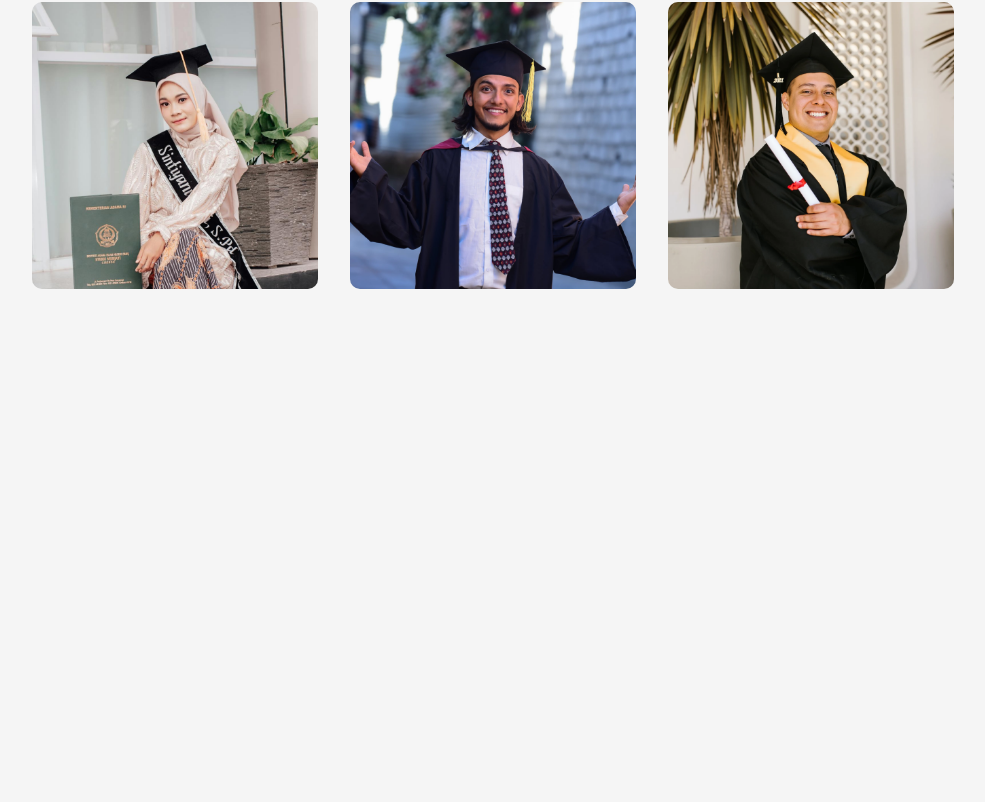
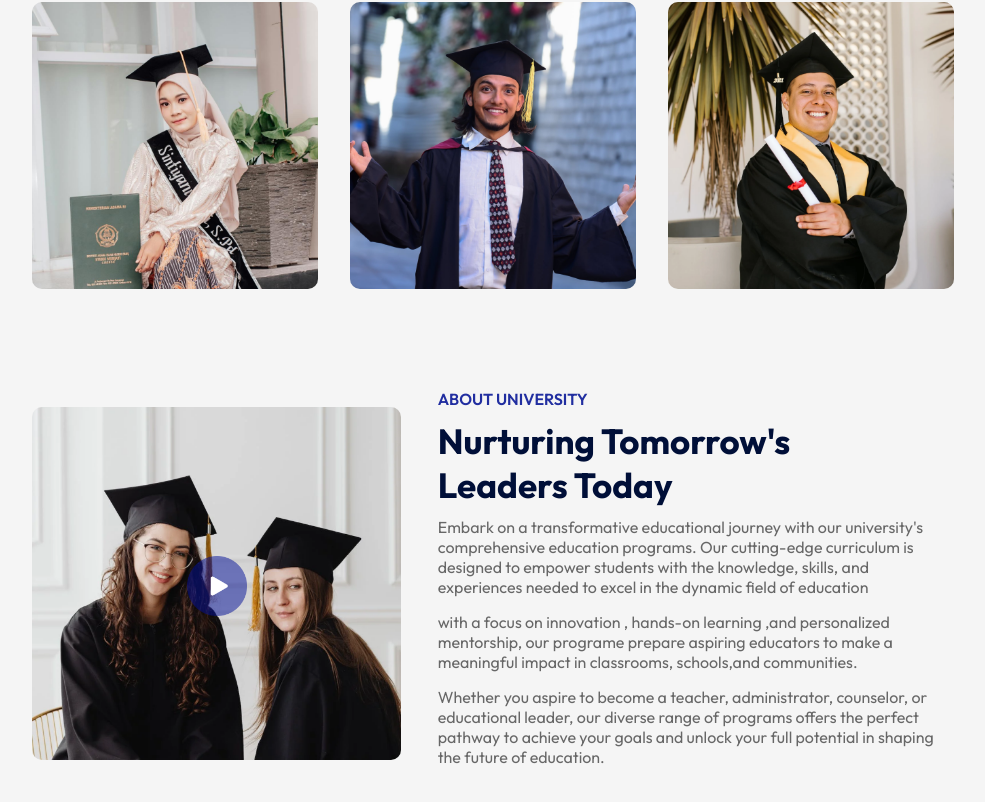
Before and after one commit to kalsar/Knit07, a React (Vite) app in the folder edusity/: page / in a window 1280 px wide. Shown: the part 1012-1814 px from the top of the page, without its empty margins (147-1132 px from the left). Before the commit the page ends 1381 px from the top, so only its background shows below. Built offline with nearby package versions, Linux system fonts and the light colour scheme.

Commit message:
just complete about section and make sticky navbar

```diff
--- a/edusity/src/App.jsx
+++ b/edusity/src/App.jsx
@@ -5,6 +5,7 @@
 import Hero from './components/hero/Hero'
 import Programs from './components/programs/Programs'
 import Title from './components/title/Title'
+import About from './components/about/About'
 
 const App=()=> {
   const [count, setCount] = useState(0)
@@ -16,6 +17,7 @@
     <div className='container'>
     <Title subtitle='our program' title='What We Offer'/>
     <Programs />
+    <About/>
 
     </div>
 
--- /dev/null
+++ b/edusity/src/components/about/About.css
@@ -0,0 +1,48 @@
+.about{
+    margin:100px auto;
+    display: flex;
+    align-items: center;
+    justify-content: center;
+    justify-content: space-between;
+    width: 90%;
+}
+.about-left{
+    flex-basis: 40%;
+    position: relative;
+
+}
+.about-right{
+    flex-basis: 56%;
+
+}
+.about-img{
+    width: 100%;
+    border-radius: 10px;
+
+
+}
+.play-icon{
+    width: 60px;
+    position: absolute;
+    top:50%;
+    left:50% ;
+    transform: translate(-50%,-50%);
+
+}
+.about h3{
+    font-weight: 600;
+    font-size: 16px;
+    color: #212EA0;
+}
+.about h2{
+    font-size: 35px;
+    color: #000F38;
+    margin: 10px 0;
+    max-width: 400px;
+
+}
+.about p{
+    color: #676767;
+    margin-bottom: 15px;
+
+}
--- /dev/null
+++ b/edusity/src/components/about/About.jsx
@@ -0,0 +1,33 @@
+import React from 'react'
+import './About.css'
+import about_img from '../../assets/about.png'
+import play_icon from '../../assets/play-icon.png'
+
+const About = () => {
+  return (
+    <div className='about'>
+        <div className='about-left'>
+            <img src={about_img} alt="" className='about-img'></img>
+            <img src={play_icon} alt="" className='play-icon'></img>
+        </div>
+        <div className='about-right'>
+            <h3>ABOUT UNIVERSITY</h3>
+            <h2>Nurturing Tomorrow's Leaders Today</h2>
+            <p>Embark on a transformative educational journey with our
+            university's comprehensive education programs. Our cutting-edge
+            curriculum is designed to empower students with the knowledge,
+            skills, and experiences needed to excel in the dynamic field of
+            education</p>
+            <p>with a focus on innovation , hands-on learning ,and personalized
+            mentorship, our programe prepare aspiring educators to make a
+            meaningful impact in classrooms, schools,and communities. </p>
+            <p>Whether you aspire to become a teacher, administrator,
+            counselor, or educational leader, our diverse range of programs
+            offers the perfect pathway to achieve your goals and unlock your
+            full potential in shaping the future of education.</p>
+        </div>
+    </div>
+  )
+}
+
+export default About
--- a/edusity/src/components/navbar/Navbar.css
+++ b/edusity/src/components/navbar/Navbar.css
@@ -24,3 +24,8 @@
 
 
 }
+.dark-nav{
+    background: #212EA0;
+    transition: 0.5s;
+
+}
--- a/edusity/src/components/navbar/Navbar.jsx
+++ b/edusity/src/components/navbar/Navbar.jsx
@@ -1,10 +1,20 @@
-import React from 'react'
+import React, { useEffect, useState } from 'react'
 import './Navbar.css'
 import logo from '../../assets/logo.png'
 
 const Navbar = () => {
+  const[sticky,setSticky]=useState(false);
+
+  useEffect(()=>{
+    window.addEventListener('scroll',()=>{
+      window.scrollY>50 ? setSticky(true):setSticky(false);
+    })
+
+
+  },[]);
   return (
-    <nav className='container'>
+    <nav className={`container ${sticky? 'dark-nav'  : ''}`}>
+
     <img src={logo} alt=""  className='logo'/>
     <ul>
         <li>Home</li>
```
